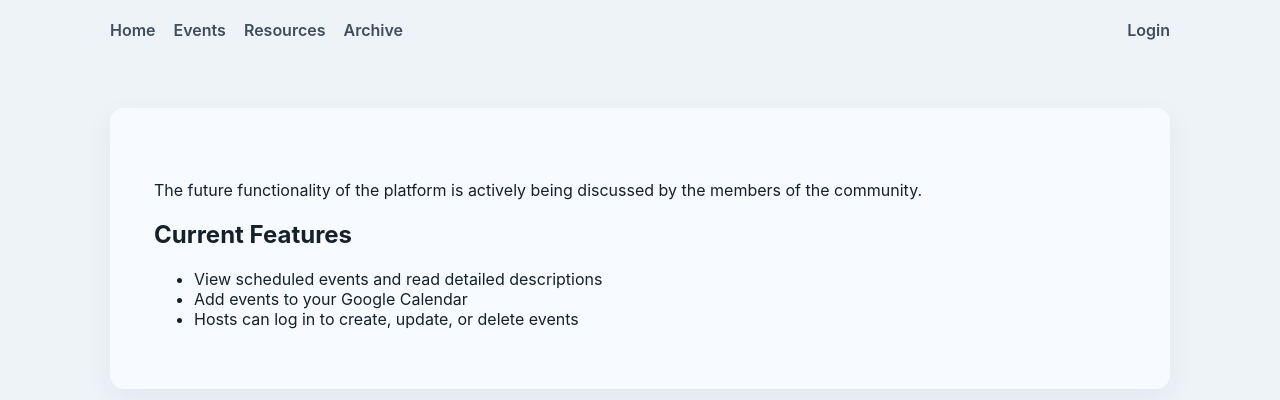
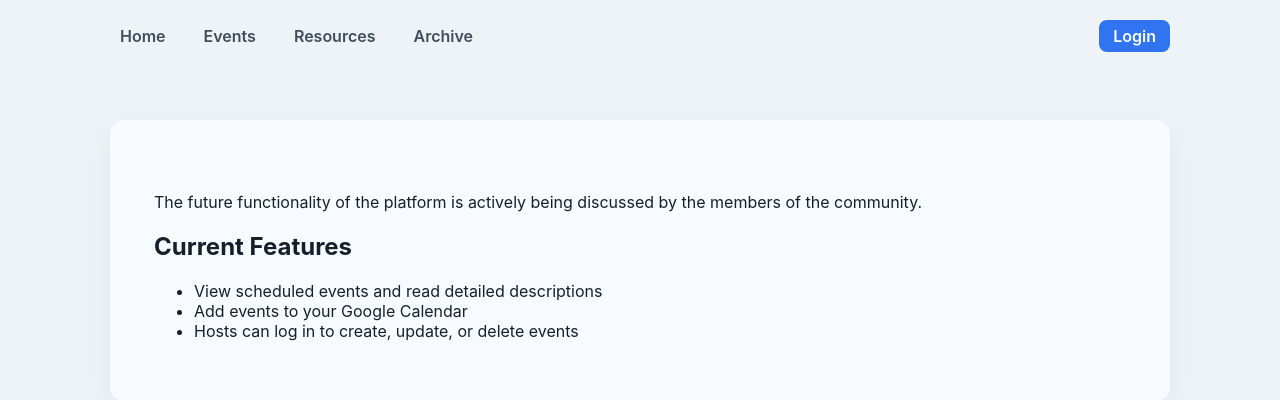
Before and after one commit to NickTimosh/postplaton, a Python web app: template app/templates/index.html in a window 1280 px wide. Shown: the top 400 px of the page. Run offline with Jinja, Linux system fonts and the light colour scheme; the template is opened without the code that fills it, so the values that code supplies are empty.

Commit message:
Improve navbar

```diff
--- a/app/static/styles.css
+++ b/app/static/styles.css
@@ -40,6 +40,60 @@ body {
 
 .topnav-inner .spacer {
   flex:1;
+}
+
+/* --- Nav Improvements --- */
+
+.nav-item {
+  color: #22313f;
+  text-decoration: none;
+  font-weight: 600;
+  opacity: 0.85;
+  padding: 6px 10px;
+  border-radius: 8px;
+  transition: 0.2s ease;
+}
+
+.nav-item:hover {
+  opacity: 1;
+  background: rgba(0,0,0,0.04);
+}
+
+/* Highlight active page */
+.nav-item.active {
+  background: rgba(0,0,0,0.06);
+  opacity: 1;
+}
+
+/* Login/Logout button (subtle button look) */
+.nav-btn {
+  padding: 6px 14px;
+  border-radius: 8px;
+  font-weight: 600;
+  text-decoration: none;
+  background: #0f5ef0;
+  color: #fff !important;
+}
+
+.nav-btn:hover {
+  filter: brightness(90%);
+  transition: 0.2s ease-in-out;
+}
+
+/* Mobile stacking adjustment */
+@media (max-width: 600px) {
+  .topnav-inner {
+    flex-wrap: wrap;
+    gap: 10px;
+  }
+
+  .spacer {
+    display: none;
+  }
+
+  .nav-btn {
+    margin-left: auto;
+  }
 }
 
 /* Page container centers the big white panel similar to the design */
--- a/app/templates/layout.html
+++ b/app/templates/layout.html
@@ -10,19 +10,28 @@
 
     <nav class="topnav">
         <div class="topnav-inner">
-      <a href="/">Home</a>
-      <a href="/events">Events</a>
-      <a href="{{ url_for('resources.resources_list') }}">Resources</a>
-      <a href="{{ url_for('events.past_events') }}">Archive</a>
+
+        <a href="/" class="nav-item {% if request.path == '/' %}active{% endif %}">Home</a>
+        <a href="/events" class="nav-item {% if '/events' in request.path and 'past' not in request.path %}active{% endif %}">Events</a>
+        <a href="{{ url_for('resources.resources_list') }}"
+            class="nav-item {% if '/resources' in request.path %}active{% endif %}">
+            Resources
+        </a>
+        <a href="{{ url_for('events.past_events') }}"
+            class="nav-item {% if 'past' in request.path %}active{% endif %}">
+            Archive
+        </a>
+
         <div class="spacer"></div>
 
         {% if current_user.is_authenticated %}
-          <a href="{{ url_for('auth.logout') }}" class="nav-link">Logout</a>
+            <a href="{{ url_for('auth.logout') }}" class="nav-btn">Logout</a>
         {% else %}
-          <a href="{{ url_for('auth.login') }}" class="nav-link">Login</a>
+            <a href="{{ url_for('auth.login') }}" class="nav-btn">Login</a>
         {% endif %}
         </div>
     </nav>
+
 
 <main class="page-wrap">
   <div class="page-container">
```
Lines whose indentation alone changed are shown as unchanged.
